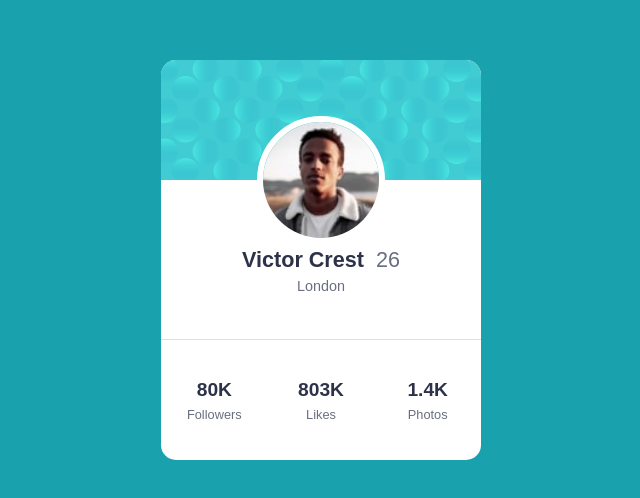
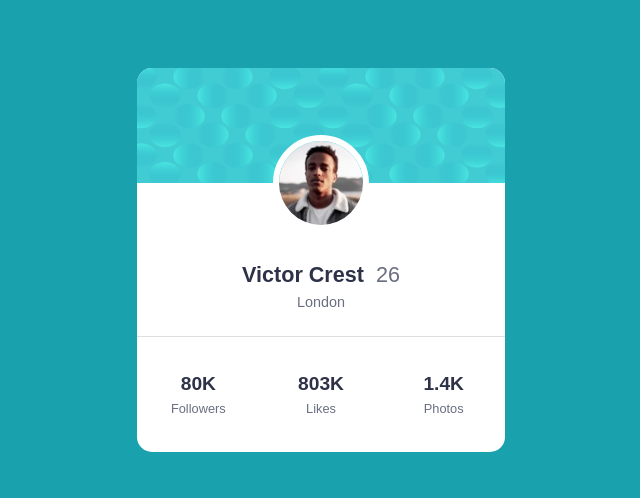
Before and after one commit to pankaj512/frontend-mentor-challenges, a plain HTML site: page index.html in a window 1280 px wide. Shown: the part 140-638 px from the top of the page, without its empty margins (399-1039 px from the left). Drawn offline with Linux system fonts and the light colour scheme.

Commit message:
change size of card to match design

```diff
--- a/style.css
+++ b/style.css
@@ -41,8 +41,8 @@ main {
 }
 
 .profile-card {
-  width: 20rem;
-  height: 25rem;
+  width: 23rem;
+  height: 24rem;
   margin: auto;
   background-color: white;
   border-radius: 15px;
@@ -68,14 +68,14 @@ main {
   left: 50%;
   position: absolute;
   transform: translate(-50%, -50%);
-  width: 8rem;
-  height: 8rem;
+  width: 6rem;
+  height: 6rem;
 }
 
 .profile-middle-section .personal-info {
   position: absolute;
   left: 0%;
-  top: 40%;
+  top: 50%;
   width: 100%;
 }
 
```
